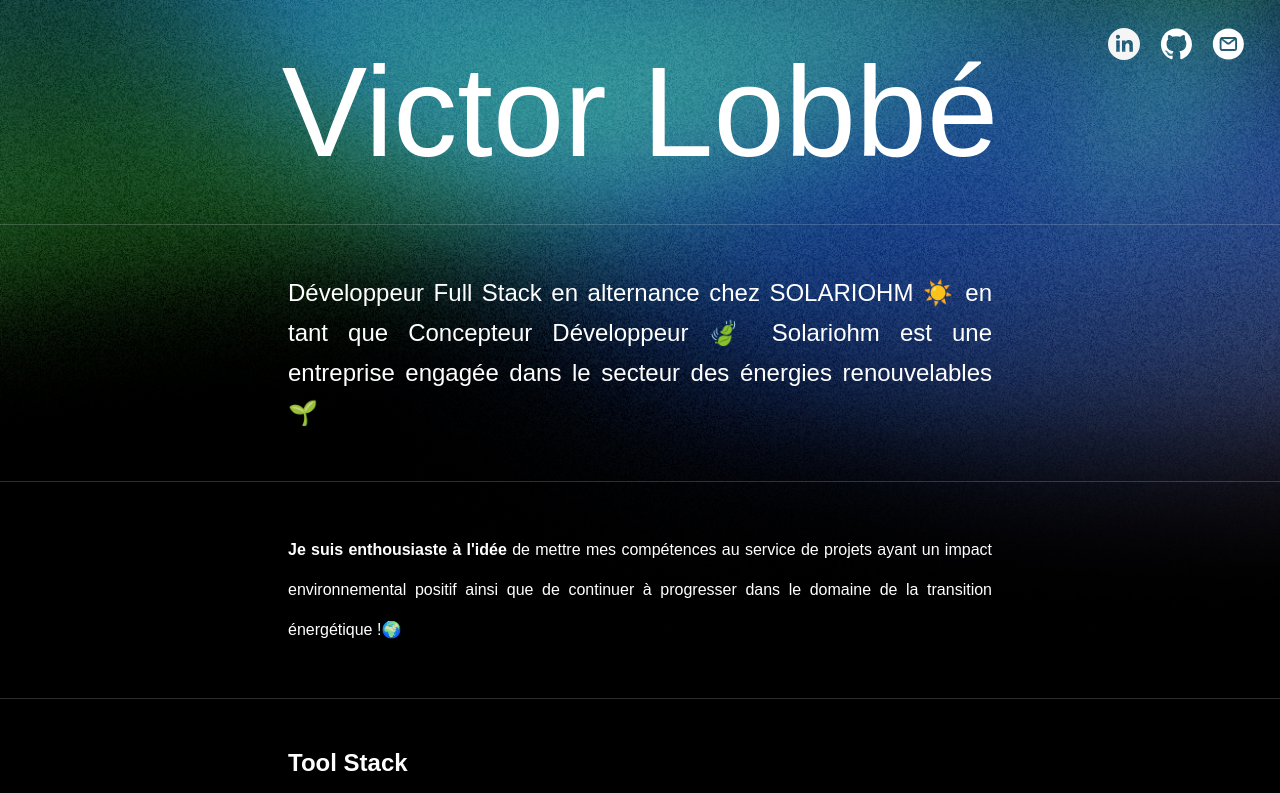
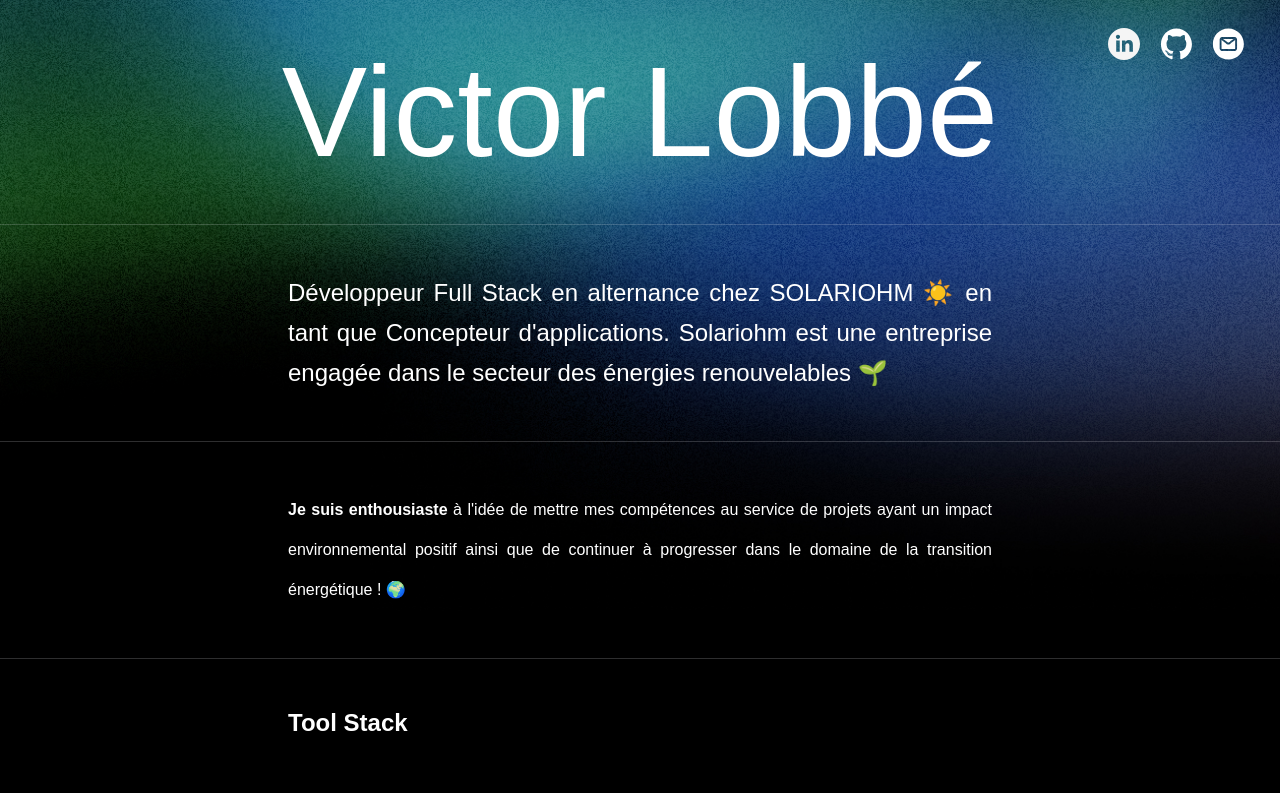
Before and after one commit to DiscoMajor/folio-v2, a Next.js app: page / in a window 1280 px wide. Shown: the top 793 px of the page. Built offline with nearby package versions, Linux system fonts and the light colour scheme; a web font is replaced by a local one.

Commit message:
small fixes

```diff
--- a/src/app/components/alternance.js
+++ b/src/app/components/alternance.js
@@ -8,7 +8,7 @@ export default function Alternance() {
             <hr className="w-full h-1/2 bg-white opacity-20"></hr>
             <div className="xl:mx-60 lg:mx-52 md:mx-28 sm:mx-11 xs:mx-2 p-12 ">
                 <p className="xl:text-2xl sm:text-xl xs:text-md xl:leading-10 xs:leading-6">
-                    Développeur Full Stack en alternance chez SOLARIOHM ☀️ en tant que Concepteur Développeur 🍃 Solariohm est une
+                    Développeur Full Stack en alternance chez SOLARIOHM ☀️ en tant que Concepteur d'applications. Solariohm est une
                     entreprise engagée dans le secteur des énergies renouvelables 🌱
                 </p>
             </div>
@@ -17,11 +17,9 @@ export default function Alternance() {
 
             <div className={monda.className}>
                 <p className="xl:text-base xs:text-sm xl:mx-60 lg:mx-52 md:mx-28 sm:mx-11 xs:mx-2 px-12 pt-12  xl:leading-10 xs:leading-6 pb-12">
-                    <span className="font-bold hover:text-green-400 hover:transition duration-300 ease-in-out">
-                        Je suis enthousiaste à l'idée
-                    </span>
-                    &nbsp;de mettre mes compétences au service de projets ayant un impact environnemental positif ainsi que de continuer à
-                    progresser dans le domaine de la transition énergétique !🌍
+                    <span className="font-bold hover:text-green-400 hover:transition duration-300 ease-in-out">Je suis enthousiaste</span>
+                    &nbsp;à l'idée de mettre mes compétences au service de projets ayant un impact environnemental positif ainsi que de
+                    continuer à progresser dans le domaine de la transition énergétique ! 🌍
                 </p>
                 {/* <div className="xl:mx-60 lg:mx-52 md:mx-28 sm:mx-11 xs:mx-2 px-12 pb-12 text-xs ">
                     <Link href="/files/cv_lm_victor_lobbe.pdf" download="cv_lm_victor_lobbe.pdf" target="blank">
```
